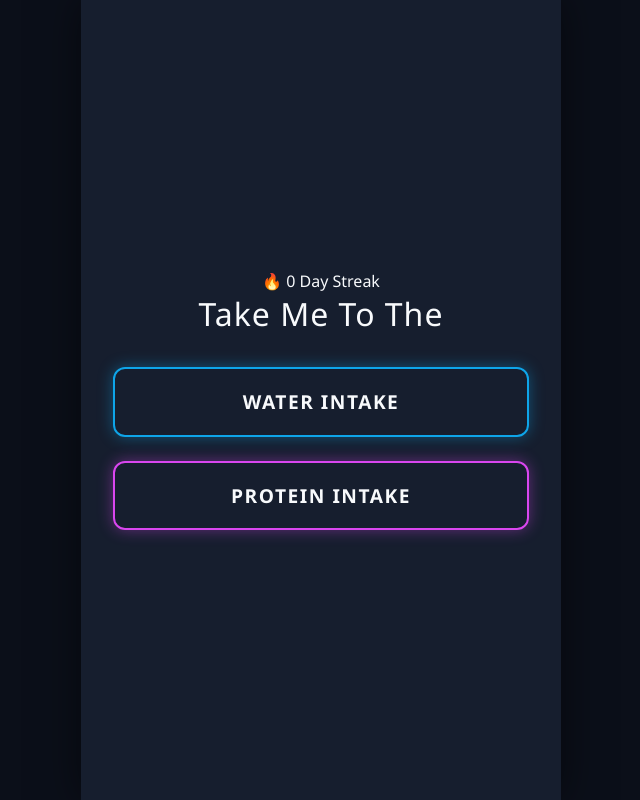
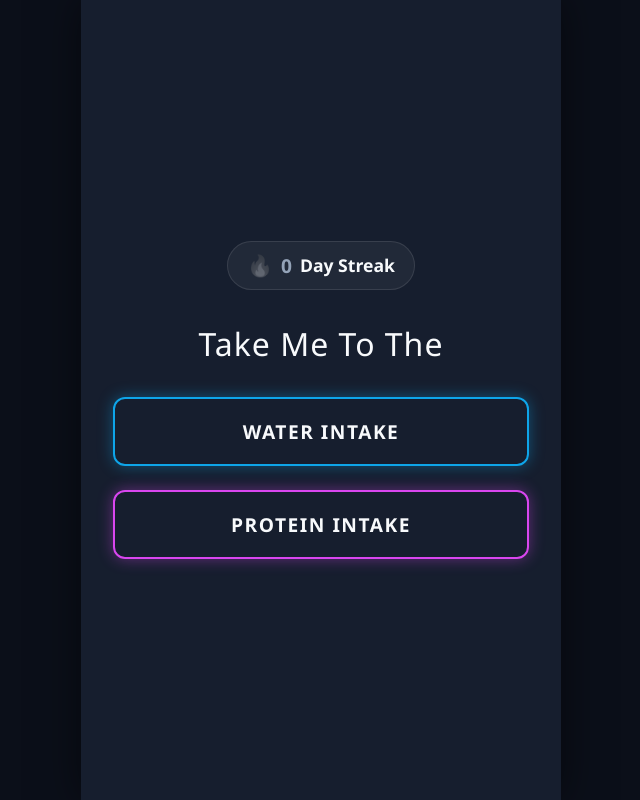
Before and after one commit to lbj2424/Protein-and-Water-intake, a plain HTML site: page index.html in a window 1280 px wide. Shown: the whole page, without its empty margins (319-959 px from the left). Drawn offline with nearby package versions, Linux system fonts and the light colour scheme; no server answers.

Commit message:
Update style.css

```diff
--- a/style.css
+++ b/style.css
@@ -566,3 +566,50 @@ input[type="number"]:focus {
     padding-bottom: 0.8rem;
     color: var(--text-main);
 }
+
+/* ==========================================
+   --- STREAK COUNTER STYLES ---
+   ========================================== */
+.streak-container {
+    display: inline-flex;
+    align-items: center;
+    justify-content: center;
+    gap: 8px;
+    background: rgba(249, 115, 22, 0.15); /* Subtle neon orange bg */
+    border: 1px solid rgba(249, 115, 22, 0.5);
+    padding: 0.6rem 1.2rem;
+    border-radius: 30px;
+    color: var(--text-main);
+    font-weight: 600;
+    font-size: 1.1rem;
+    margin-bottom: 2rem;
+    box-shadow: 0 0 15px rgba(249, 115, 22, 0.2);
+    transition: all 0.3s ease;
+}
+
+.streak-fire {
+    font-size: 1.3rem;
+    filter: drop-shadow(0 0 8px rgba(249,115,22,0.8));
+}
+
+.streak-number {
+    color: #f97316; /* Bright neon orange */
+    font-size: 1.2rem;
+    font-weight: 700;
+}
+
+/* Grayscale/Dimmed look for 0 streak */
+.streak-container.inactive {
+    background: rgba(255,255,255,0.05);
+    border-color: rgba(255,255,255,0.1);
+    box-shadow: none;
+}
+
+.streak-container.inactive .streak-fire {
+    filter: grayscale(100%);
+    opacity: 0.3;
+}
+
+.streak-container.inactive .streak-number {
+    color: var(--text-muted);
+}
```
